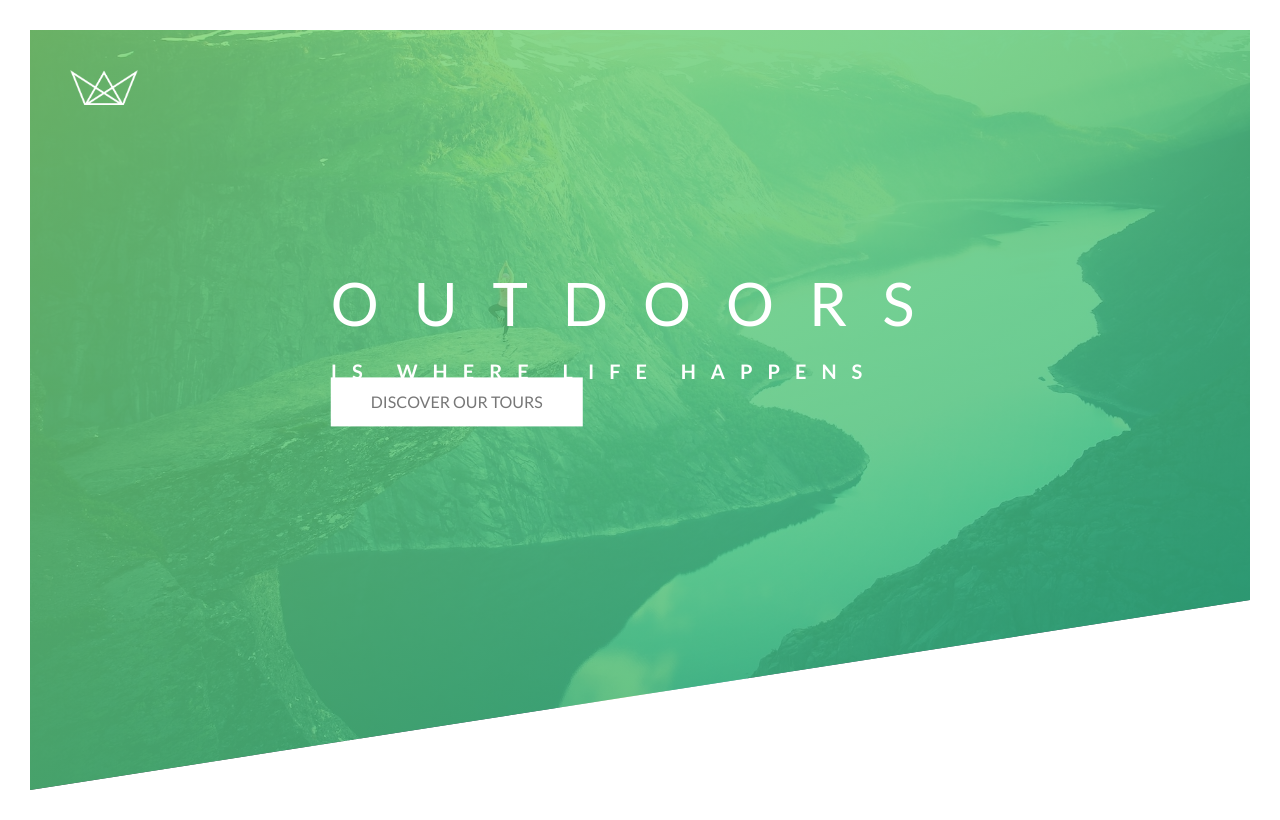
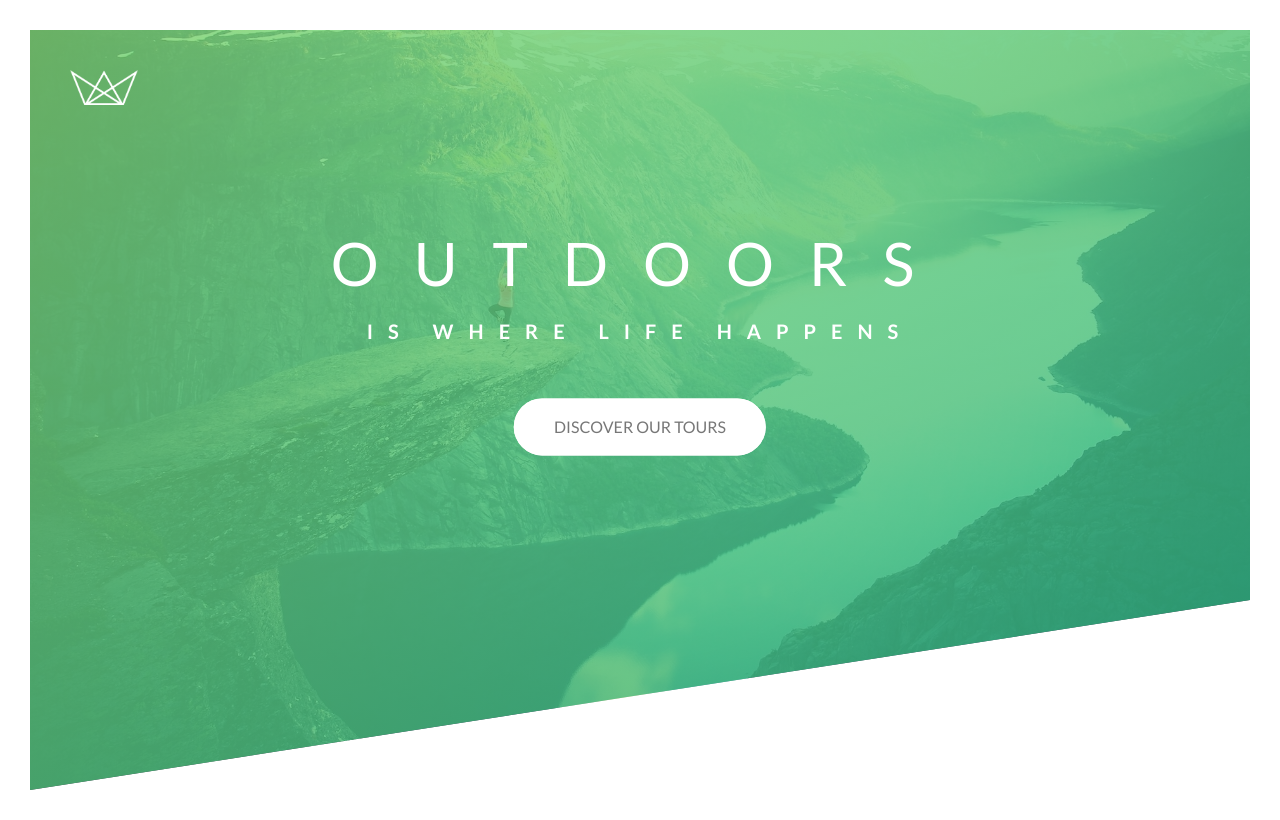
Before and after one commit to alexmru/JS-Stuff, a PHP site: page / in a window 1280 px wide. Run offline with PHP 8.4, Linux system fonts and the light colour scheme; some libraries are stand-ins or nearby versions.

Commit message:
natours prima parte terminata

```diff
--- a/Natours/starter/css/style.css
+++ b/Natours/starter/css/style.css
@@ -49,12 +49,13 @@ body {
     top: 40%;
     left: 50%;
     transform: translate(-50%, -50%);
-
+    text-align: center;
 }
 
 .heading-primary {
     color: white;
     text-transform: uppercase;
+    margin-bottom: 50px;
 }
 .heading-primary-main {
     display: block;
@@ -62,7 +63,7 @@ body {
     font-weight: 400;
     letter-spacing: 35px;
     animation-name: moveInLeft;
-    animation-duration: 1s;
+    animation-duration: 0.5s;
     animation-timing-function: ease-out;
 }
 .heading-primary-sub {
@@ -70,7 +71,7 @@ body {
     font-size: 20px;
     font-weight: 700;
     letter-spacing: 15px;
-    animation: moveInRight 1s;
+    animation: moveInRight 0.5s;
 
 }
 
@@ -128,14 +129,65 @@ body {
     }
 }
 
-.btn:link, btn:visited {
+@keyframes moveInBottom {
+    0% {
+        opacity: 0;
+        transform: translateY(100px);
+    }
+
+    100% {
+        opacity: 1;
+        transform: translateY(0);
+    }
+}
+
+.btn:link, .btn:visited {
     text-transform: uppercase;
     text-decoration: none;
     padding: 15px 40px;
+    display: inline-block;
+    border-radius: 100px;
+    transition: all .2s;
+    position: relative;
+}
 
+.btn:hover {
+    transform: translateY(-3px);
+    box-shadow: 0 10px 20px rgba(0, 0, 0, 0.2);
+}
+.btn:active {
+    transform: translateY(-1px);
+    box-shadow: 0 5px 10px rgba(0, 0, 0, 0.2);
 }
 
 .btn-white {
     background-color: #fff;
     color: #777;
 }
+.btn::after {
+    content: '';
+    display: inline-block;
+    height: 100%;
+    width: 100%;
+    border-radius: 100px;
+    position: absolute;
+    top: 0;
+    left: 0;
+    z-index: -1;
+    transition: all .3s;
+}
+.btn-white::after {
+    background-color: white;
+}
+
+.btn:hover::after {
+    transform: scaleX(1.3) scaleY(1.6);
+    opacity: 0;
+}
+
+.btn-animated {
+    animation-name: moveInBottom;
+    animation-duration: 0.5s;
+    animation-delay: 0.5s;
+    animation-fill-mode: backwards;
+}
--- a/Natours/starter/index.html
+++ b/Natours/starter/index.html
@@ -23,7 +23,7 @@
                     <span class="heading-primary-sub">is where life happens</span>
                 </h1>
 
-                <a href="#" class="btn btn-white">Discover our tours</a>
+                <a href="#" class="btn btn-white btn-animated">Discover our tours</a>
             </div>
         </header>
 
```
Also changed, not shown: 1 other file.
